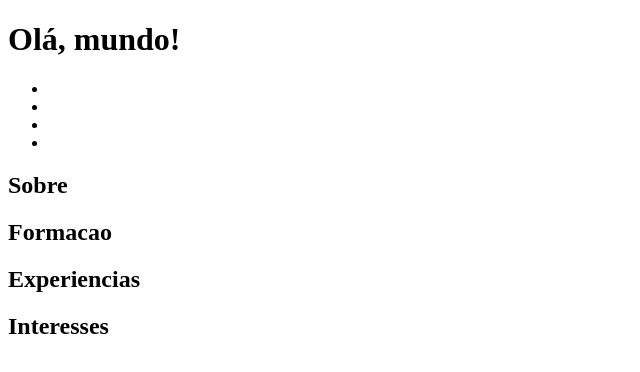
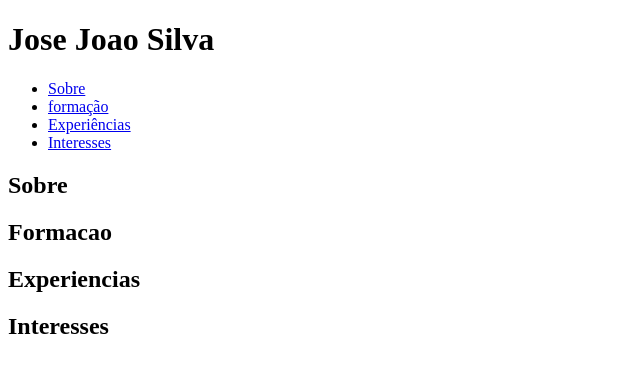
Before and after one commit to jjoaosilva/jjoaosilva.github.io, a plain HTML site: page index.html in a window 1280 px wide. Shown: the whole page, without its empty margins (0-640 px from the left). Drawn offline with nearby package versions, Linux system fonts and the light colour scheme.

Commit message:
Mudanças de titulo

```diff
--- a/index.html
+++ b/index.html
@@ -12,14 +12,14 @@
 
   <body>
 
-    <h1>Olá, mundo!</h1>
+    <h1>Jose Joao Silva</h1>
 
     <nav>
       <ul>
-        <li><a href="#Sobre"></a></li>
-        <li><a href="#Formação"></a></li>
-        <li><a href="#Experiencias"></a></li>
-        <li><a href="#Interesses"></a></li>
+        <li><a href="#sobre">Sobre</a></li>
+        <li><a href="#formacao">formação</a></li>
+        <li><a href="#experiencias">Experiências</a></li>
+        <li><a href="#interesses">Interesses</a></li>
       </ul>
     </nav>
 
@@ -44,4 +44,5 @@
     <!-- Inclui todos os plugins compilados (abaixo), ou inclua arquivos separadados se necessário -->
     <script src="js/bootstrap.min.js"></script>
   </body>
+
 </html>
```
